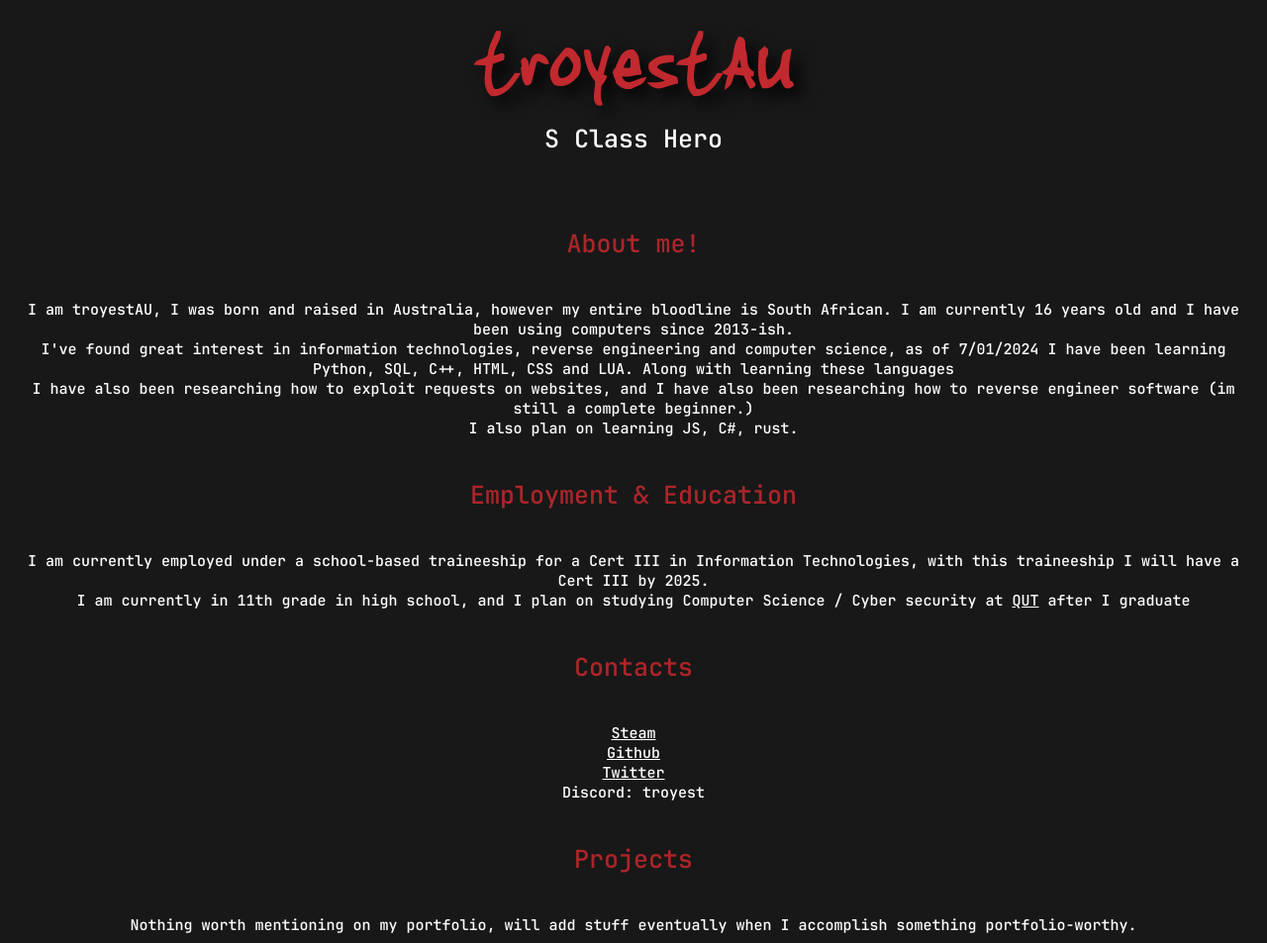
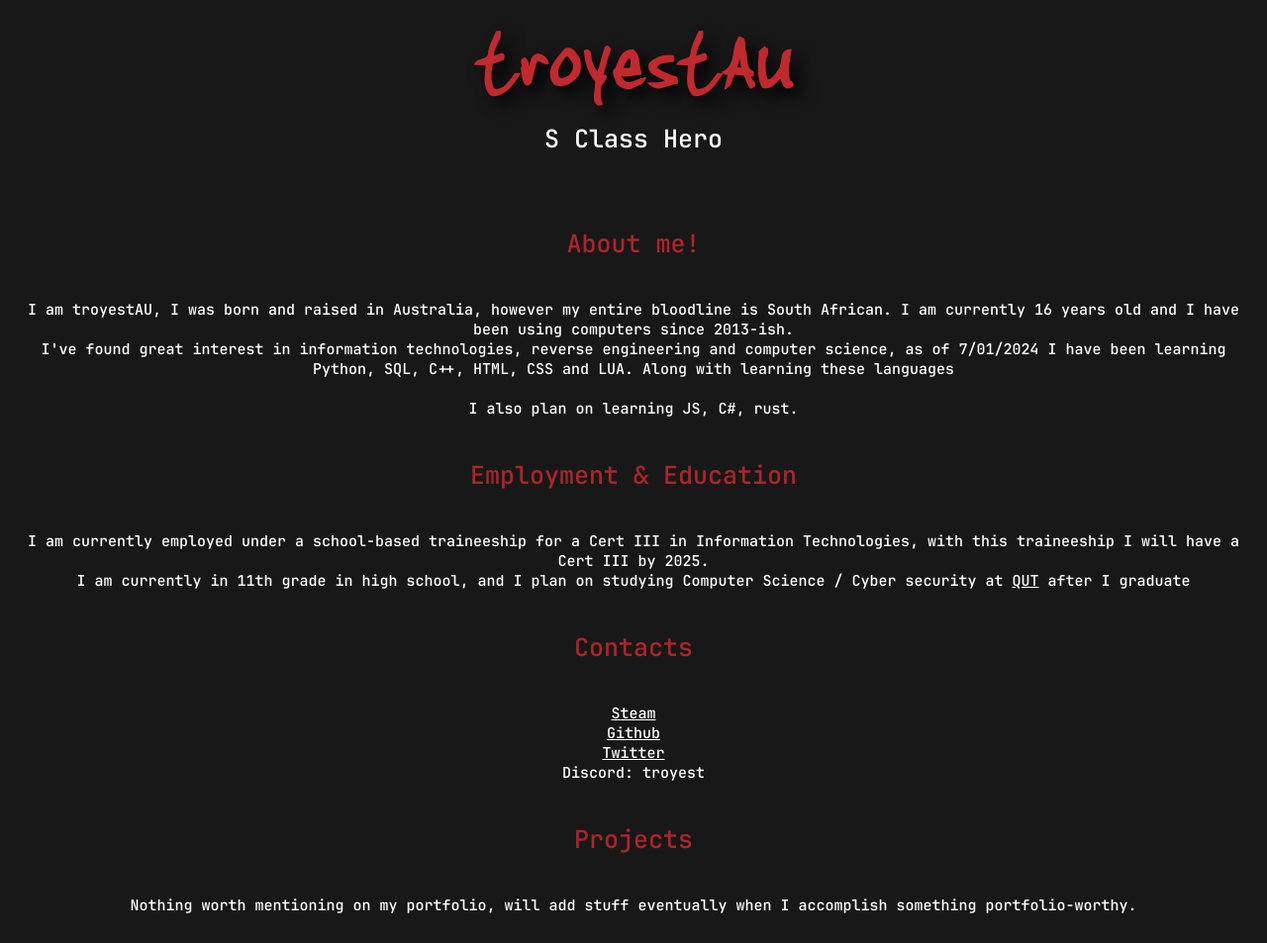
Before and after one commit to 64Fleet/64Fleet, a plain HTML site: page index.html in a window 1280 px wide. Shown: the whole page at 99% size. Drawn offline with Linux system fonts and the light colour scheme.

Commit message:
Update index.html

```diff
--- a/index.html
+++ b/index.html
@@ -19,7 +19,7 @@
 
     <div class="desc">
       <div class="headerr">About me!</div><br><br>
-      I am troyestAU, I was born and raised in Australia, however my entire bloodline is South African. I am currently 16 years old and I have been using computers since 2013-ish.<br>I've found great interest in information technologies, reverse engineering and computer science, as of 7/01/2024 I have been learning Python, SQL, C++, HTML, CSS and LUA. Along with learning these languages<br>I have also been researching how to exploit requests on websites, and I have also been researching how to reverse engineer software (im still a complete beginner.)<br>I also plan on learning JS, C#, rust.<br><br><br><div class="headerr">Employment & Education</div><br><br>I am currently employed under a school-based traineeship for a Cert III in Information Technologies, with this traineeship I will have a Cert III by 2025.<br>I am currently in 11th grade in high school, and I plan on studying Computer Science / Cyber security at <a href="https://www.qut.edu.au/">QUT</a> after I graduate<br><br><br><div class="headerr">Contacts</div><br><br><a href="https://steamcommunity.com/profiles/76561198247643484/">Steam</a><br><a href="https://github.com/troyestAU">Github</a><br><a href="https://twitter.com/troyestAU">Twitter</a></a><br>Discord: troyest<br><br><br><div class="headerr">Projects</div><br><br>Nothing worth mentioning on my portfolio, will add stuff eventually when I accomplish something portfolio-worthy.
+      I am troyestAU, I was born and raised in Australia, however my entire bloodline is South African. I am currently 16 years old and I have been using computers since 2013-ish.<br>I've found great interest in information technologies, reverse engineering and computer science, as of 7/01/2024 I have been learning Python, SQL, C++, HTML, CSS and LUA. Along with learning these languages<br><br>I also plan on learning JS, C#, rust.<br><br><br><div class="headerr">Employment & Education</div><br><br>I am currently employed under a school-based traineeship for a Cert III in Information Technologies, with this traineeship I will have a Cert III by 2025.<br>I am currently in 11th grade in high school, and I plan on studying Computer Science / Cyber security at <a href="https://www.qut.edu.au/">QUT</a> after I graduate<br><br><br><div class="headerr">Contacts</div><br><br><a href="https://steamcommunity.com/profiles/76561198247643484/">Steam</a><br><a href="https://github.com/troyestAU">Github</a><br><a href="https://twitter.com/troyestAU">Twitter</a></a><br>Discord: troyest<br><br><br><div class="headerr">Projects</div><br><br>Nothing worth mentioning on my portfolio, will add stuff eventually when I accomplish something portfolio-worthy.
     </div>
 
 </html>
```
